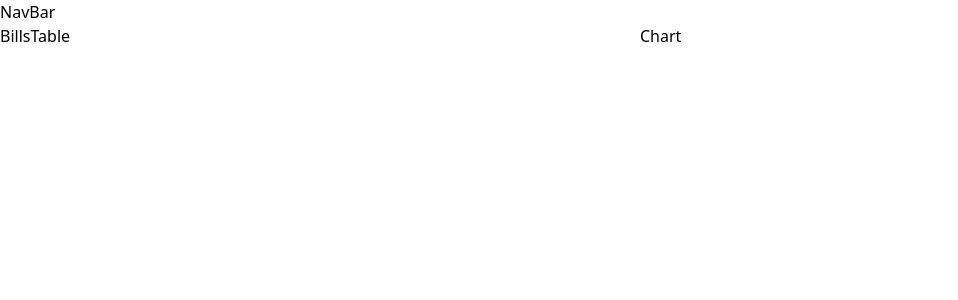
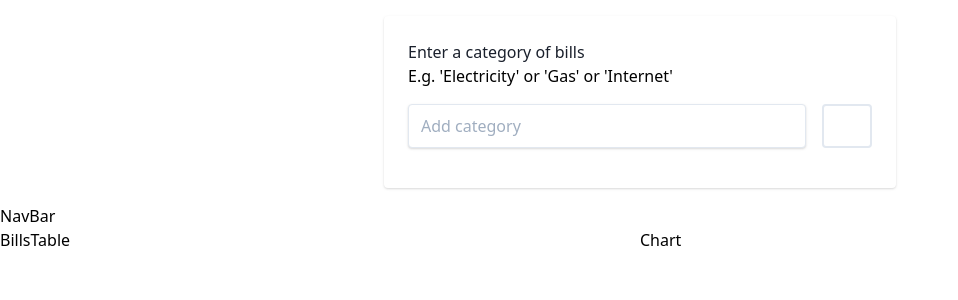
Before and after one commit to charmcity-code/bill-tracker, a Vue app: page / in a window 1280 px wide. Shown: the top 300 px of the page, without its empty margins (0-958 px from the left). Built offline with nearby package versions, Linux system fonts and the light colour scheme.

Commit message:
add bill category

```diff
--- a/src/App.vue
+++ b/src/App.vue
@@ -1,5 +1,7 @@
 <template>
   <main>
+    <AddCategory v-if="shouldShowAddCategory" v-on:addCategory="addCategory" />
+    <div v-else />
     <NavBar />
     <div class="container flex">
       <div class="w-1/2">
@@ -13,7 +15,7 @@
 </template>
 
 <script>
-// import AddCategory from "./components/AddCategory.vue";
+import AddCategory from "./components/AddCategory.vue";
 // import AddBill from "./components/AddBill.vue";
 import NavBar from "./components/NavBar.vue";
 import Chart from "./components/Chart.vue";
@@ -21,12 +23,25 @@
 
 export default {
   name: "app",
+  data() {
+    return {
+      bills: [],
+      categories: [],
+      shouldShowAddCategory: true,
+    };
+  },
   components: {
-    // AddCategory,
+    AddCategory,
     // AddBill,
     Chart,
     BillsTable,
     NavBar,
   },
+  methods: {
+    addCategory(category) {
+      this.categories.push(category);
+      this.shouldShowAddCategory = false;
+    },
+  },
 };
 </script>
--- a/src/components/AddCategory.vue
+++ b/src/components/AddCategory.vue
@@ -0,0 +1,44 @@
+<template>
+  <div class="h-100 w-full flex items-center justify-center font-sans">
+    <div class="bg-white rounded shadow p-6 m-4 w-full lg:w-3/4 lg:max-w-lg">
+      <div class="mb-4">
+        <h1 class="text-gray-900">Enter a category of bills</h1>
+        <p>E.g. 'Electricity' or 'Gas' or 'Internet'</p>
+        <div class="flex mt-4">
+          <input
+            class="shadow appearance-none border rounded w-full py-2 px-3 mr-4 text-gray-900"
+            placeholder="Add category"
+            v-model="category"
+          />
+          <button
+            class="flex-no-shrink p-2 border-2 rounded bg-teal text-white border-teal hover:text-white hover:bg-teal"
+            @click="handleClick"
+          >
+            Add
+          </button>
+        </div>
+      </div>
+    </div>
+  </div>
+</template>
+
+<script>
+export default {
+  name: "AddCategory",
+  data: function() {
+    return {
+      category: "",
+    };
+  },
+  methods: {
+    handleClick: function() {
+      if (!this.category) {
+        alert("Enter a category");
+        return;
+      }
+
+      this.$emit("addCategory", this.category);
+    },
+  },
+};
+</script>
```
